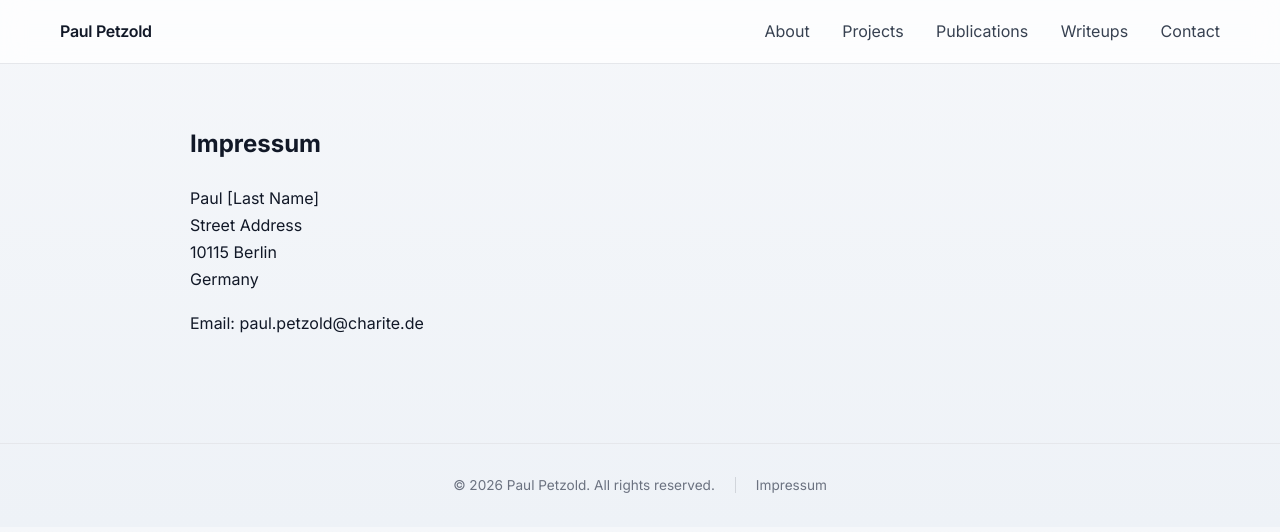
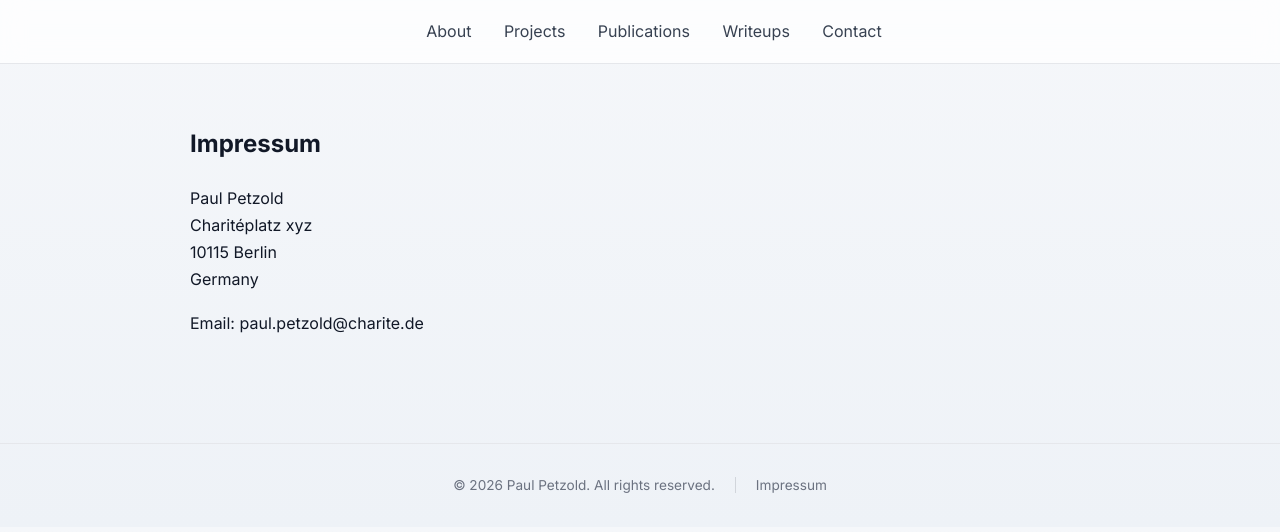
Before and after one commit to papetz/papetz.github.io, a plain HTML site: page impressum.html in a window 1280 px wide. Drawn offline with Linux system fonts and the light colour scheme.

Commit message:
centered nav bar

```diff
--- a/impressum.html
+++ b/impressum.html
@@ -14,8 +14,8 @@
 <section>
   <h1>Impressum</h1>
   <p>
-    Paul [Last Name]<br>
-    Street Address<br>
+    Paul Petzold<br>
+    Charitéplatz xyz <br>
     10115 Berlin<br>
     Germany
   </p>
--- a/nav.html
+++ b/nav.html
@@ -1,5 +1,4 @@
 <nav>
-  <div class="logo">Paul Petzold</div>
   <div class="links">
     <a href="#about">About</a>
     <a href="#projects">Projects</a>
--- a/styles.css
+++ b/styles.css
@@ -14,7 +14,7 @@ nav {
   z-index: 1000;
 
   display: flex;
-  justify-content: space-between;
+  justify-content: center;
   align-items: center;
 
   padding: 18px 60px;
@@ -33,6 +33,8 @@ nav.scrolled {
 }
 
 nav .logo {
+  position: absolute;
+  left: 60px;
   font-weight: 600;
   letter-spacing: -0.3px;
 }
```
Also changed, not shown: index.html (+1 -1 lines).
